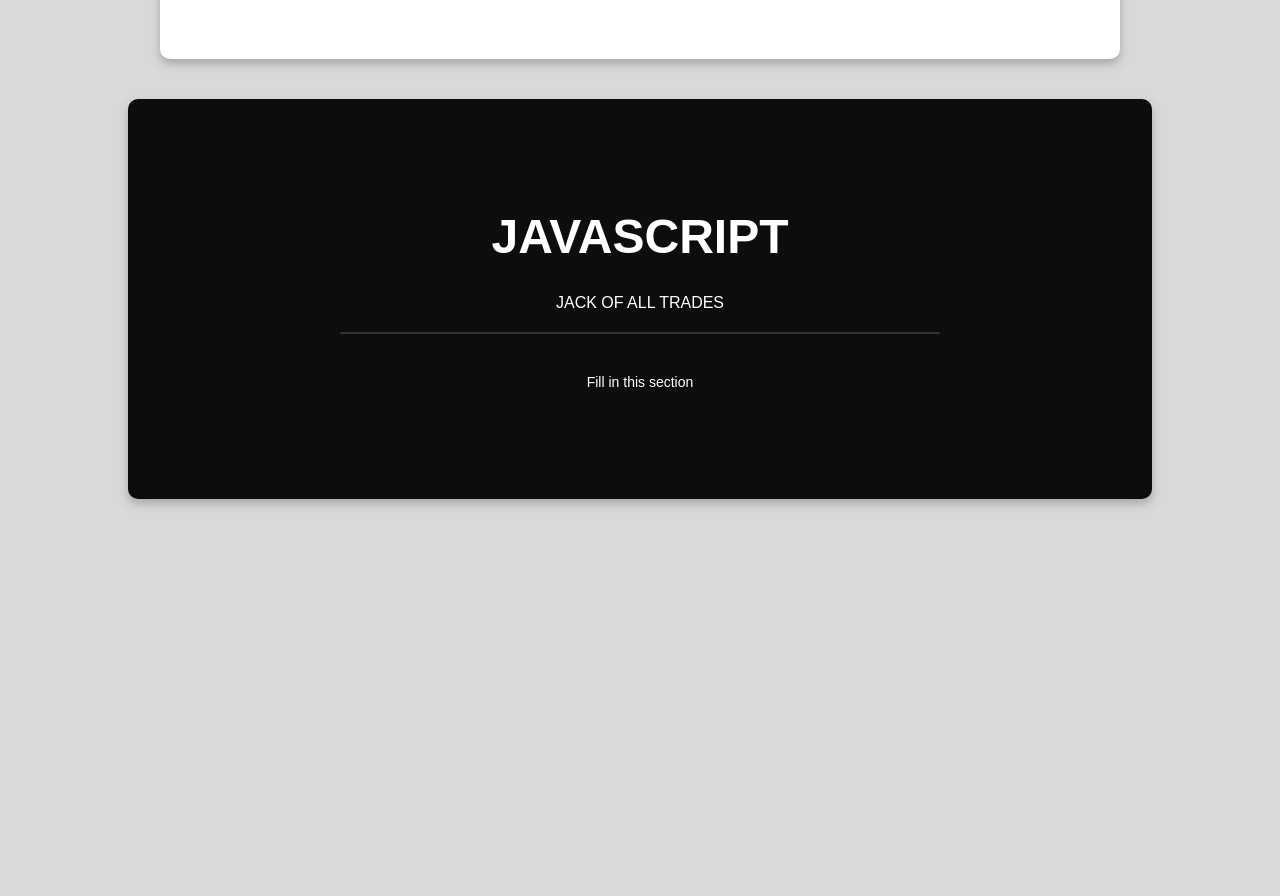
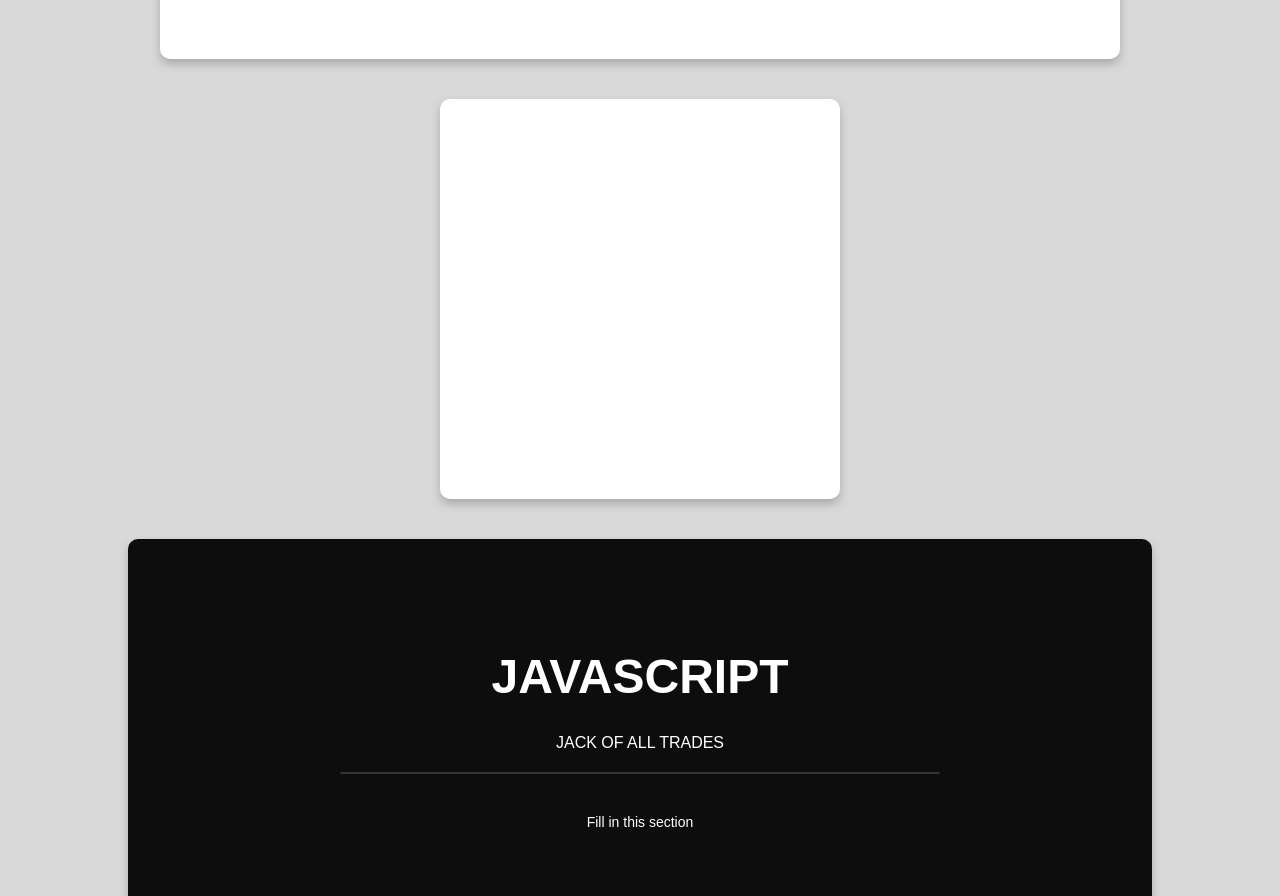
Before and after one commit to jvirgil20/realroyalclub.github.io, a plain HTML site: page compsci.html in a window 1280 px wide. Shown: the part 3776-4672 px from the top of the page. Before the commit the page ends 4295 px from the top, so only its background shows below. Drawn offline with Linux system fonts and the light colour scheme; a web font is replaced by a local one.

Commit message:
Add files via upload

```diff
--- a/compsci.html
+++ b/compsci.html
@@ -137,6 +137,7 @@
                     <img src="./resources/images/compsci/HomePageHTML_Filter.jpg" alt="Computer Code">
                     <img src="./resources/images/compsci/css.GIF" alt="Computer Code">
                 </div>
+                <div id="website" class="wrapper section"></div>
 
                 <!--JavaScript------------------------------------------------------------------------------->
                 <div id="javascript" class="wrapper section section-text">
@@ -151,6 +152,7 @@
                 </div>
 
 
+
             </div>
 
             <script type="text/javascript" src="./resources/js/sidebar.js"></script>
```
